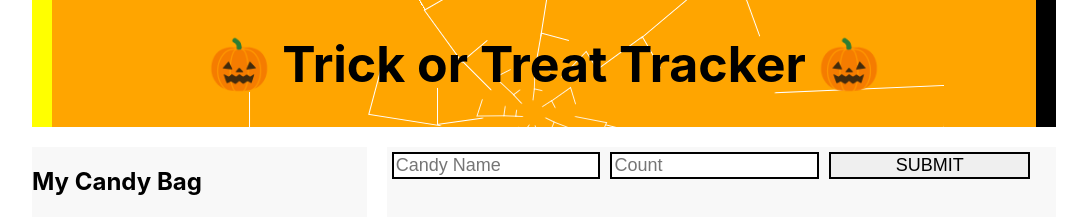
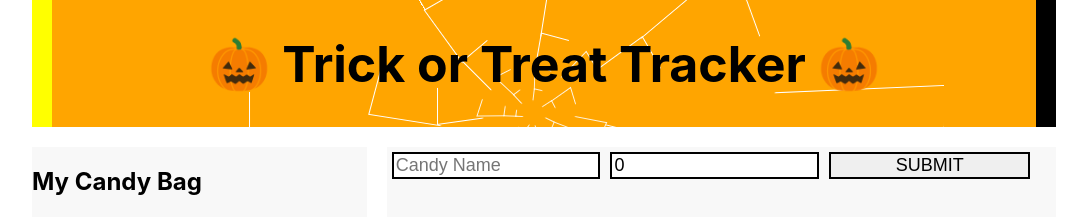
Before and after one commit to kawilliams8/react-refresher, a React (Create React App) app: page / in a window 1280 px wide. Shown: the top 217 px of the page, without its empty margins (96-1183 px from the left). Built offline with nearby package versions, Linux system fonts and the light colour scheme.

Commit message:
Convert count input to Number

```diff
--- a/src/Form.js
+++ b/src/Form.js
@@ -6,7 +6,7 @@ class Form extends Component {
     super();
     this.state = {
       name: "",
-      count: "",
+      count: 0,
     };
   }
 
@@ -25,7 +25,7 @@ class Form extends Component {
   };
 
   clearInputs = () => {
-    this.setState({ name: "", count: "" });
+    this.setState({ name: "", count: 0 });
   };
 
   render() {
@@ -40,7 +40,7 @@ class Form extends Component {
         />
 
         <input
-          type="text"
+          type="number"
           placeholder="Count"
           name="count"
           value={this.state.count}
```
